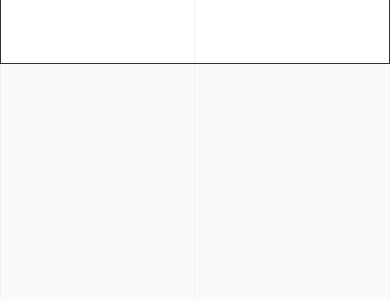
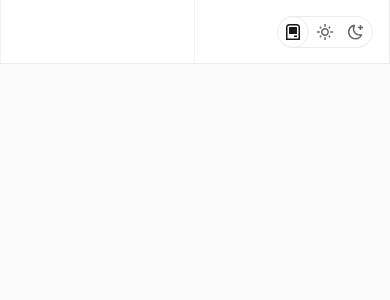
Before and after one commit to kampsy/ui, a SvelteKit app: page /button in a window 390 px wide. Shown: the top 300 px of the page. Built offline with nearby package versions, Linux system fonts and the light colour scheme.

Commit message:
add color theme switcher

```diff
--- /dev/null
+++ b/src/lib/icons/device-alternate.svelte
@@ -0,0 +1,14 @@
+<svg
+	data-testid="geist-icon"
+	height="16"
+	stroke-linejoin="round"
+	viewBox="0 0 16 16"
+	width="16"
+	style="color: currentcolor;"
+	><path
+		fill-rule="evenodd"
+		clip-rule="evenodd"
+		d="M1 3.25C1 1.45507 2.45507 0 4.25 0H11.75C13.5449 0 15 1.45507 15 3.25V15.25V16H14.25H1.75H1V15.25V3.25ZM4.25 1.5C3.2835 1.5 2.5 2.2835 2.5 3.25V14.5H13.5V3.25C13.5 2.2835 12.7165 1.5 11.75 1.5H4.25ZM4 4C4 3.44772 4.44772 3 5 3H11C11.5523 3 12 3.44772 12 4V10H4V4ZM9 13H12V11.5H9V13Z"
+		fill="currentColor"
+	></path></svg
+>
--- /dev/null
+++ b/src/lib/icons/moon.svelte
@@ -0,0 +1,14 @@
+<svg
+	data-testid="geist-icon"
+	height="16"
+	stroke-linejoin="round"
+	viewBox="0 0 16 16"
+	width="16"
+	style="color: currentcolor;"
+	><path
+		fill-rule="evenodd"
+		clip-rule="evenodd"
+		d="M1.5 8.00005C1.5 5.53089 2.99198 3.40932 5.12349 2.48889C4.88136 3.19858 4.75 3.95936 4.75 4.7501C4.75 8.61609 7.88401 11.7501 11.75 11.7501C11.8995 11.7501 12.048 11.7454 12.1953 11.7361C11.0955 13.1164 9.40047 14.0001 7.5 14.0001C4.18629 14.0001 1.5 11.3138 1.5 8.00005ZM6.41706 0.577759C2.78784 1.1031 0 4.22536 0 8.00005C0 12.1422 3.35786 15.5001 7.5 15.5001C10.5798 15.5001 13.2244 13.6438 14.3792 10.9921L13.4588 9.9797C12.9218 10.155 12.3478 10.2501 11.75 10.2501C8.71243 10.2501 6.25 7.78767 6.25 4.7501C6.25 3.63431 6.58146 2.59823 7.15111 1.73217L6.41706 0.577759ZM13.25 1V1.75V2.75L14.25 2.75H15V4.25H14.25H13.25V5.25V6H11.75V5.25V4.25H10.75L10 4.25V2.75H10.75L11.75 2.75V1.75V1H13.25Z"
+		fill="currentColor"
+	></path></svg
+>
--- /dev/null
+++ b/src/lib/icons/sun.svelte
@@ -0,0 +1,14 @@
+<svg
+	data-testid="geist-icon"
+	height="16"
+	stroke-linejoin="round"
+	viewBox="0 0 16 16"
+	width="16"
+	style="color: currentcolor;"
+	><path
+		fill-rule="evenodd"
+		clip-rule="evenodd"
+		d="M8.75 0.75V0H7.25V0.75V2V2.75H8.75V2V0.75ZM11.182 3.75732L11.7123 3.22699L12.0659 2.87344L12.5962 2.34311L13.6569 3.40377L13.1265 3.9341L12.773 4.28765L12.2426 4.81798L11.182 3.75732ZM8 10.5C9.38071 10.5 10.5 9.38071 10.5 8C10.5 6.61929 9.38071 5.5 8 5.5C6.61929 5.5 5.5 6.61929 5.5 8C5.5 9.38071 6.61929 10.5 8 10.5ZM8 12C10.2091 12 12 10.2091 12 8C12 5.79086 10.2091 4 8 4C5.79086 4 4 5.79086 4 8C4 10.2091 5.79086 12 8 12ZM13.25 7.25H14H15.25H16V8.75H15.25H14H13.25V7.25ZM0.75 7.25H0V8.75H0.75H2H2.75V7.25H2H0.75ZM2.87348 12.0659L2.34315 12.5962L3.40381 13.6569L3.93414 13.1265L4.28769 12.773L4.81802 12.2426L3.75736 11.182L3.22703 11.7123L2.87348 12.0659ZM3.75735 4.81798L3.22702 4.28765L2.87347 3.9341L2.34314 3.40377L3.4038 2.34311L3.93413 2.87344L4.28768 3.22699L4.81802 3.75732L3.75735 4.81798ZM12.0659 13.1265L12.5962 13.6569L13.6569 12.5962L13.1265 12.0659L12.773 11.7123L12.2426 11.182L11.182 12.2426L11.7123 12.773L12.0659 13.1265ZM8.75 13.25V14V15.25V16H7.25V15.25V14V13.25H8.75Z"
+		fill="currentColor"
+	></path></svg
+>
--- /dev/null
+++ b/src/lib/utils/colorScheme.svelte.ts
@@ -0,0 +1,14 @@
+function createTheme() {
+    let theme = $state('system');
+
+    return {
+        get theme() {
+            return theme
+        },
+        setTheme: (value: string) => {
+            theme = value
+        }
+    }
+}
+
+export const scheme = createTheme()
--- a/src/routes/+layout.svelte
+++ b/src/routes/+layout.svelte
@@ -1,11 +1,23 @@
 <script lang="ts">
 	import type { Snippet } from 'svelte';
 	import '../app.css';
+	import { scheme } from '$lib/utils/colorScheme.svelte.js';
+	import { browser } from '$app/environment';
+
 	let { children }: { children: Snippet } = $props();
+
+	let currentTheme = $derived.by(() => {
+		if (scheme.theme === 'system') {
+			if (browser) {
+				return window.matchMedia('(prefers-color-scheme: dark)').matches ? 'dark' : 'light';
+			}
+		}
+		return scheme.theme;
+	});
 </script>
 
 <main
-	class=" min-h-screen text-light-txt-primary dark:text-dark-txt-primary overflow-x-hidden md:overflow-x-visible bg-light-bg-secondary dark:bg-dark-bg-secondary"
+	class="{currentTheme} min-h-screen text-light-txt-primary dark:text-dark-txt-primary overflow-x-hidden md:overflow-x-visible bg-light-bg-secondary dark:bg-dark-bg-secondary"
 >
 	{@render children()}
 </main>
--- a/src/routes/button/+page.svelte
+++ b/src/routes/button/+page.svelte
@@ -1,28 +1,146 @@
 <script lang="ts">
+	import DeviceAlternative from '$lib/icons/device-alternate.svelte';
+	import Sun from '$lib/icons/sun.svelte';
+	import Moon from '$lib/icons/moon.svelte';
+	import { scheme } from '$lib/utils/colorScheme.svelte.js';
+
+	let selected = $state('system');
+
+	const onchange = (evt: any) => {
+		selected = evt.currentTarget.value;
+		scheme.setTheme(selected);
+	};
+
+	let contBorder = $derived.by(() => {
+		switch (selected) {
+			case 'system':
+				return 'border-r border-y';
+			case 'light':
+				return 'border';
+			case 'dark':
+				return 'border-l border-y';
+			default:
+				return 'border-r border-y';
+		}
+	});
+
+	let [system, light, dark] = $derived.by(() => {
+		switch (selected) {
+			case 'system':
+				return [
+					'border border-light-bor-hover dark:border-dark-bor text-light-txt-primary dark:text-dark-txt-primary ',
+					'text-light-txt-secondary dark:text-dark-txt-secondary hover:text-light-txt-primary dark:hover:text-dark-txt-primary',
+					'text-light-txt-secondary dark:text-dark-txt-secondary hover:text-light-txt-primary dark:hover:text-dark-txt-primary'
+				];
+			case 'light':
+				return [
+					'text-light-txt-secondary dark:text-dark-txt-secondary hover:text-light-txt-primary dark:hover:text-dark-txt-primary',
+					'border border-light-bor-hover dark:border-dark-bor text-light-txt-primary dark:text-dark-txt-primary',
+					'text-light-txt-secondary dark:text-dark-txt-secondary hover:text-light-txt-primary dark:hover:text-dark-txt-primary'
+				];
+			case 'dark':
+				return [
+					'text-light-txt-secondary dark:text-dark-txt-secondary hover:text-light-txt-primary dark:hover:text-dark-txt-primary',
+					'text-light-txt-secondary dark:text-dark-txt-secondary hover:text-light-txt-primary dark:hover:text-dark-txt-primary',
+					'border border-light-bor-hover dark:border-dark-bor text-light-txt-primary dark:text-dark-txt-primary'
+				];
+			default:
+				return [
+					'border border-light-bor-hover dark:border-dark-bor text-light-txt-primary dark:text-dark-txt-primary',
+					'dark:text-dark-txt-secondary hover:text-dark-txt-primary dark:hover:text-dark-txt-primary',
+					'dark:text-dark-txt-secondary hover:text-dark-txt-primary dark:hover:text-dark-txt-primary'
+				];
+		}
+	});
 </script>
 
 <header
 	class="z-50 fixed top-0 mx-auto w-full max-w-[1220px] h-[64px] md:sticky bg-light-bg dark:bg-dark-bg"
 >
 	<div
-		class=" bg-light-bg dark:bg-dark-bg w-full h-[64px] flex border-b border-l border-r border-light-gray-400 dark:border-dark-gray-alpha-400"
+		class=" bg-light-bg dark:bg-dark-bg w-full h-[64px] flex border-b border-r border-light-bor-hover dark:border-dark-bor"
 	>
-		<div class="w-full max-w-[260px] h-full border-r border-light-bor dark:border-dark-bor">
+		<div
+			class="w-full max-w-[260px] h-full border-l border-r border-light-bor dark:border-dark-bor"
+		>
 			<!---->
 		</div>
 		<div class="w-full h-full">
-            <!---->
-        </div>
+			<!---->
+			<div class="w-full h-full px-4 flex items-center justify-end">
+				<div
+					class="w-[96px] h-[32px] rounded-full overflow-hidden flex items-center {contBorder} border-light-bor-hover dark:border-dark-bor"
+				>
+					<div class="w-[32px] h-[32px]">
+						<input
+							{onchange}
+							checked={selected === 'system'}
+							id="theme-switch-system"
+							type="radio"
+							value="system"
+							name="theme"
+							class="hidden"
+						/>
+						<label
+							for="theme-switch-system"
+							class="w-full h-full rounded-full transition duration-0 {system} flex items-center justify-center cursor-pointer"
+						>
+							<DeviceAlternative />
+						</label>
+					</div>
+					<div class="w-[32px] h-[32px]">
+						<input
+							{onchange}
+							checked={selected === 'light'}
+							id="theme-switch-light"
+							type="radio"
+							value="light"
+							name="theme"
+							class="hidden"
+						/>
+						<label
+							for="theme-switch-light"
+							class="w-full h-full rounded-full transition duration-0 {light} flex items-center justify-center cursor-pointer"
+						>
+							<Sun />
+						</label>
+					</div>
+					<div class="w-[32px] h-[32px]">
+						<input
+							{onchange}
+							checked={selected === 'dark'}
+							id="theme-switch-dark"
+							type="radio"
+							value="dark"
+							name="theme"
+							class="hidden"
+						/>
+						<label
+							for="theme-switch-dark"
+							class="w-full h-full rounded-full transition duration-0 {dark} flex items-center justify-center cursor-pointer"
+						>
+							<Moon />
+						</label>
+					</div>
+				</div>
+			</div>
+		</div>
 	</div>
 </header>
-<main class="mx-auto w-full max-w-[1220px] flex border-l border-r border-light-bor dark:border-dark-bor" style="height:calc(100vh - 64px);">
+<main
+	class="sidebar -mx-px -mt-px flex max-w-[1220px] flex-col md:mx-auto xl:mt-0 xl:grid xl:grid-cols-[260px_1fr]"
+>
+	<div class="order-2 grow">
+		<div
+			class="relative border-r border-light-bor-hover dark:border-dark-bor flex h-full w-full flex-col"
+		>
+			<!---->
+		</div>
+	</div>
 	<aside
-		class="w-full h-full max-w-[260px] border-r border-light-bor dark:border-dark-bor"
-
+		class="border-l border-r border-light-bor-hover dark:border-dark-bor sticky bottom-0 top-[64px] order-1 hidden w-[260px] flex-col xl:flex"
+		style="height:calc(100vh - 64px);"
 	>
 		<!---->
 	</aside>
-	<div class="w-full h-full">
-        <!---->
-	</div>
 </main>
--- a/tailwind.config.js
+++ b/tailwind.config.js
@@ -66,4 +66,5 @@ export default {
     },
   },
   plugins: [],
+  darkMode: 'selector'
 }
```
Also changed, not shown: src/lib/index.ts (line endings or trailing spaces).
